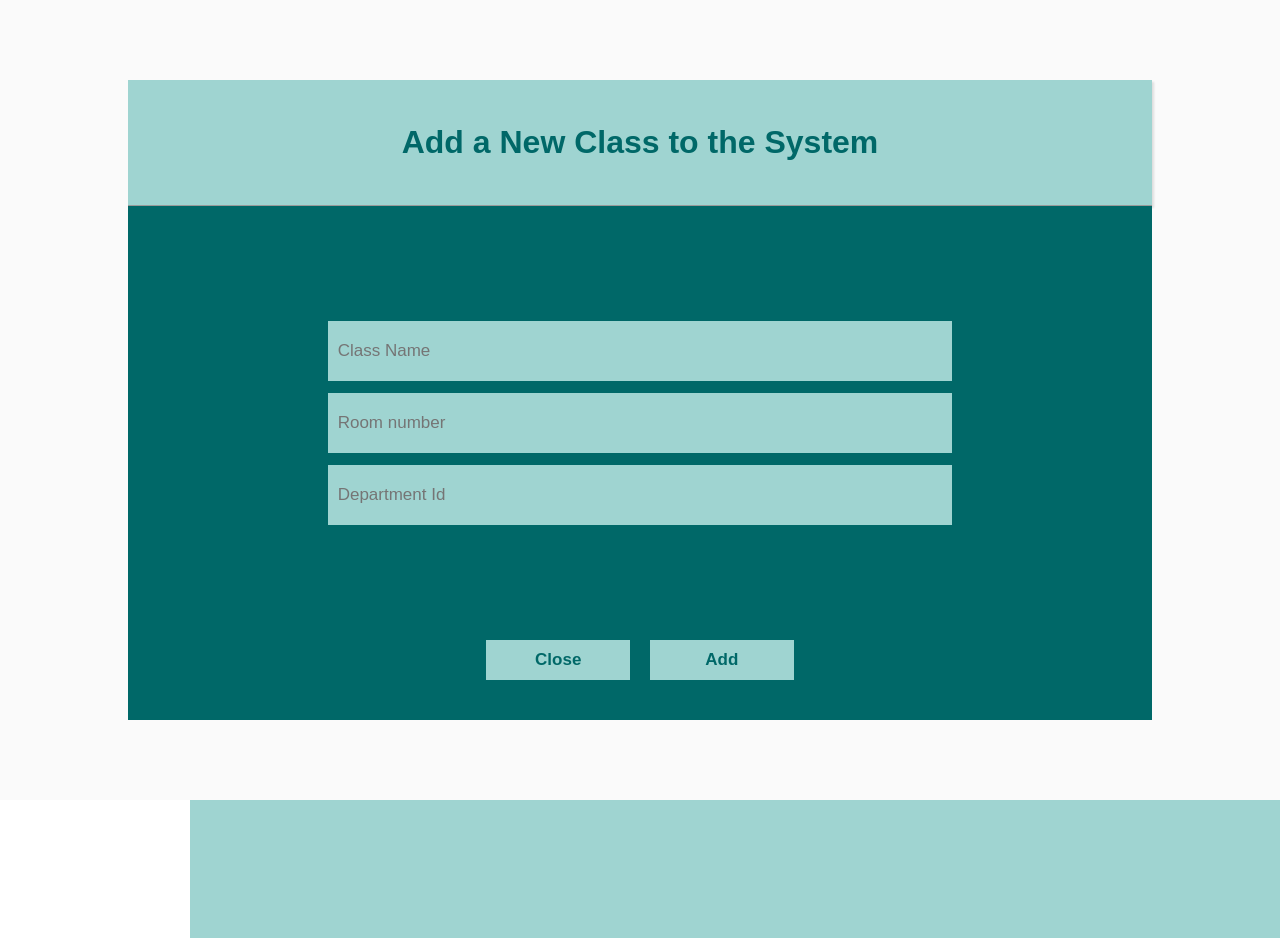
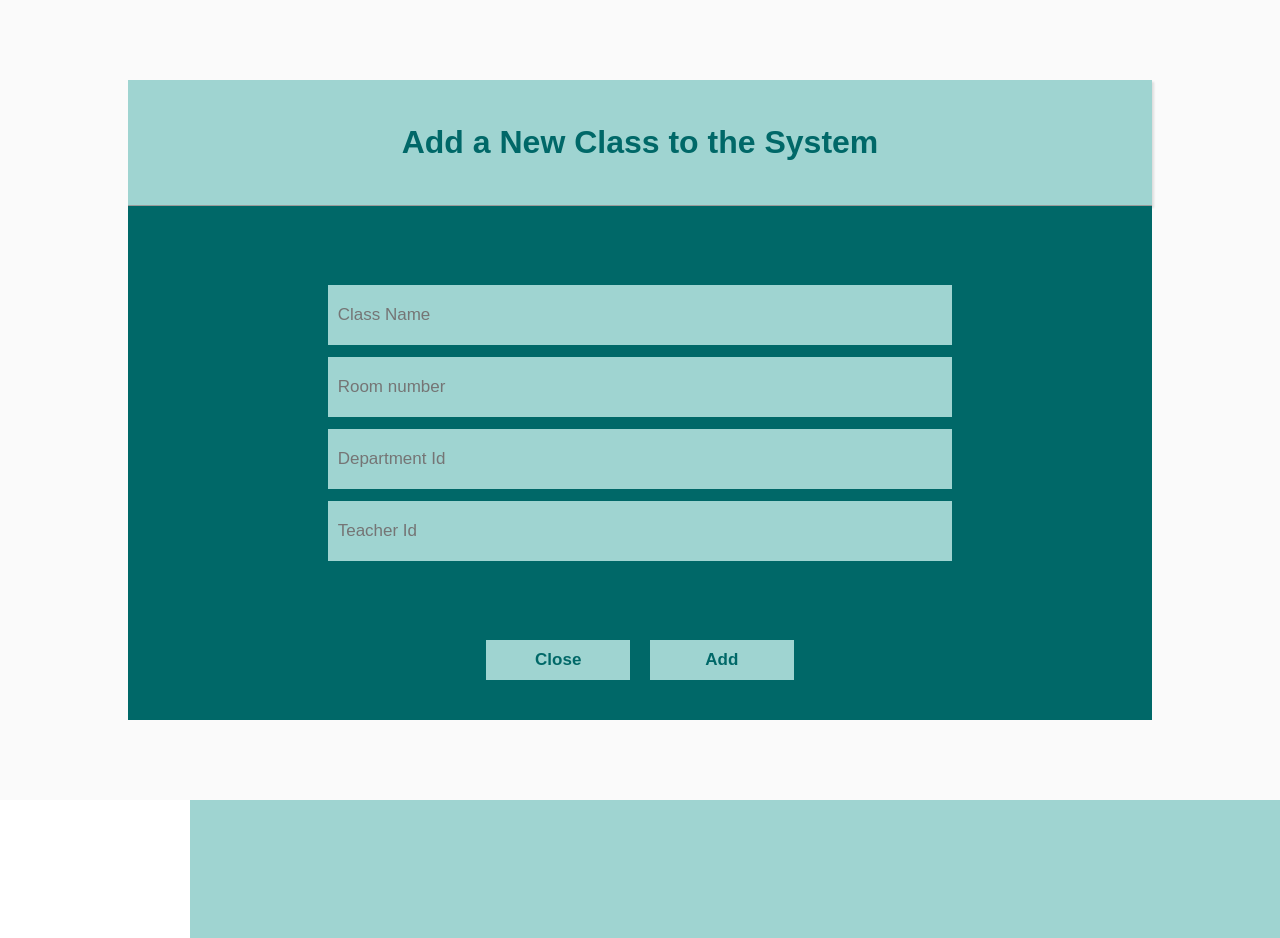
Before and after one commit to HabibPayenda/School_Dashboard, a React (Vite) app: page /classes in a window 1280 px wide. Both pictures are taken after a click on the button "Add Class". Built offline with nearby package versions, Linux system fonts and the light colour scheme; a web font is replaced by a local one.

Commit message:
Adds teacher_id to addTeacher modal

```diff
--- a/src/Modals/AddClassModal/index.jsx
+++ b/src/Modals/AddClassModal/index.jsx
@@ -8,6 +8,7 @@ function AddClassModal({ setShowModal }) {
   const [name, setName] = useState("");
   const [roomNumber, setRoomNumber] = useState("");
   const [departmentId, setDepartmentId] = useState("");
+  const [teacherId, setTeacherId] = useState("");
 
   const dispatch = useDispatch();
 
@@ -18,6 +19,7 @@ function AddClassModal({ setShowModal }) {
       name: name,
       room_number: roomNumber,
       department_id: departmentId,
+      teacher_id: teacherId,
     };
 
     dispatch(addClass(data));
@@ -52,6 +54,13 @@ function AddClassModal({ setShowModal }) {
             type="text"
             placeholder="Department Id"
           />
+          <input
+            className={styles.input}
+            value={teacherId}
+            onChange={(e) => setTeacherId(e.target.value)}
+            type="text"
+            placeholder="Teacher Id"
+          />
         </div>
       </div>
       <div className={styles.footer}>
--- a/src/components/sideBar/SideBar.jsx
+++ b/src/components/sideBar/SideBar.jsx
@@ -21,15 +21,15 @@ function SideBar() {
         </NavLink>
         <NavLink
           className={({ isActive }) => (isActive ? "link active" : "link")}
+          to="/teachers"
+        >
+          Teachers
+        </NavLink>
+        <NavLink
+          className={({ isActive }) => (isActive ? "link active" : "link")}
           to="/classes"
         >
           Classes
-        </NavLink>
-        <NavLink
-          className={({ isActive }) => (isActive ? "link active" : "link")}
-          to="/teachers"
-        >
-          Teachers
         </NavLink>
         <NavLink
           className={({ isActive }) => (isActive ? "link active" : "link")}
--- a/src/store/classesSlice.js
+++ b/src/store/classesSlice.js
@@ -38,7 +38,7 @@ export const getClass = createAsyncThunk("classes/getClass", async (id) => {
 export const addClass = createAsyncThunk(
   "classes/addClass",
   // { name, phone, email, password, subject }
-  async ({ name, department_id, room_number }) => {
+  async ({ name, department_id, room_number, teacher_id }) => {
     try {
       const result = await SchoolApi.post(
         "/classes",
@@ -46,6 +46,7 @@ export const addClass = createAsyncThunk(
           name: name,
           department_id: department_id * 1,
           room_number: room_number,
+          teacher_id: teacher_id * 1,
         },
         {
           onUploadProgress: (progress) => {
```
